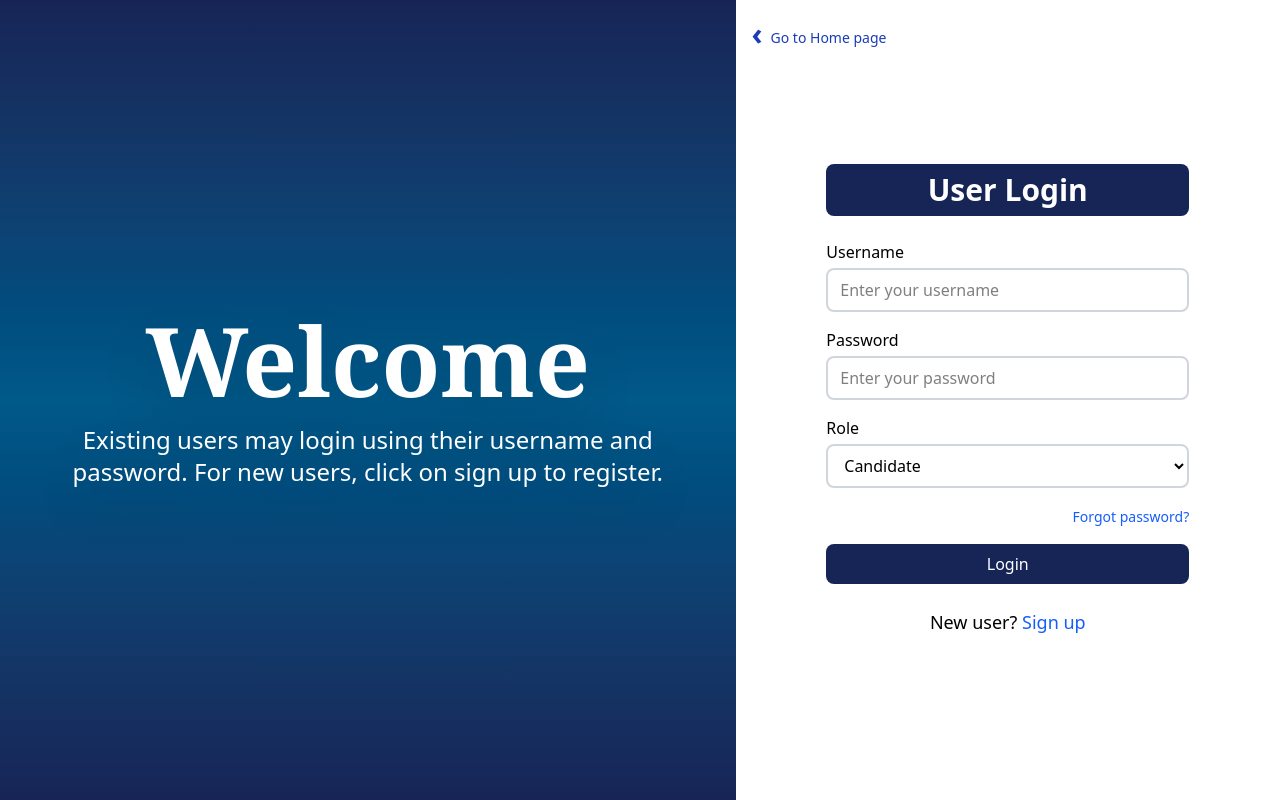
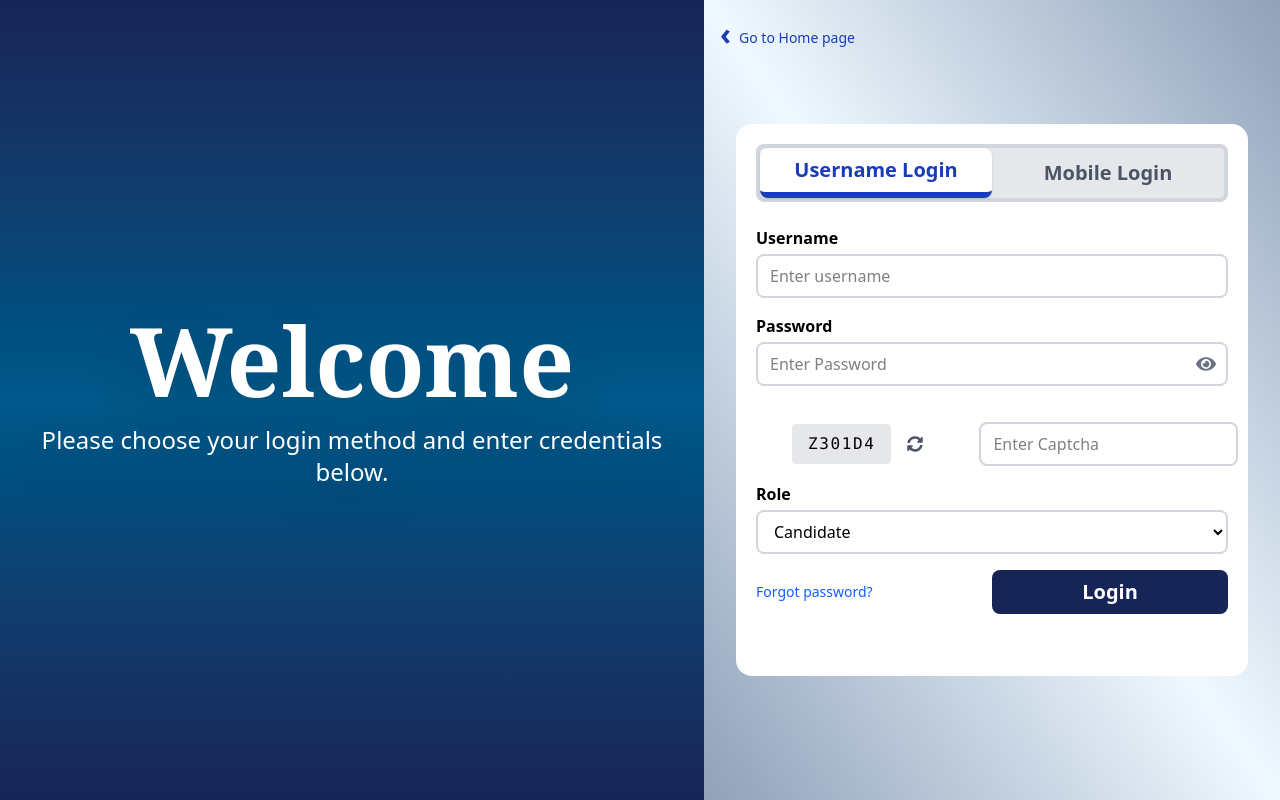
Before and after one commit to WilliamHails/nic-website, a React (Vite) app: page /login in a window 1280 px wide. Built offline with nearby package versions, Linux system fonts and the light colour scheme.

Commit message:
Modified login page

```diff
--- a/src/pages/Login.jsx
+++ b/src/pages/Login.jsx
@@ -1,20 +1,75 @@
 // src/pages/Login.jsx
-import React, { useState } from 'react'
+import React, { useState, useEffect, useRef } from 'react'
 import { useNavigate, Link } from 'react-router-dom'
+import { FaSyncAlt, FaEye, FaEyeSlash } from 'react-icons/fa'
 
 export default function Login() {
+  const navigate = useNavigate()
+
+  const [method, setMethod] = useState('username')
+
   const [role, setRole] = useState('Candidate')
+
+  // Username login state
   const [username, setUsername] = useState('')
   const [password, setPassword] = useState('')
-  const navigate = useNavigate()
+  const [showPwd, setShowPwd] = useState(false)
+  const [captcha, setCaptcha] = useState('')
+  const [captchaInput, setCaptchaInput] = useState('')
 
-  const handleSubmit = e => {
+  // Mobile login state
+  const [mobile, setMobile] = useState('')
+  const [otp, setOtp] = useState('')
+  const [generatedOtp, setGeneratedOtp] = useState(null)
+  const [otpSent, setOtpSent] = useState(false)
+  const [timer, setTimer] = useState(0)
+  const timerRef = useRef(null)
+
+  // This function used for captcha generation
+  const genCaptcha = () => Math.random().toString(36).slice(-6).toUpperCase()
+  useEffect(() => setCaptcha(genCaptcha()), [])
+
+  //timer for the otp part
+  useEffect(() => {
+    if (timer > 0) {
+      timerRef.current = setTimeout(() => setTimer(timer - 1), 1000)
+    }
+    return () => clearTimeout(timerRef.current)
+  }, [timer])
+
+  const handleUsernameLogin = e => {
     e.preventDefault()
-    if (role === 'Department') {
-      navigate('/dashboard/department')
-    } else {
-      alert(`${role} dashboard not implemented yet.`)
+    if (!username.match(/^[A-Za-z0-9]+$/) || username.length < 4) return
+    if (password.length < 8) return
+    if (captchaInput.toUpperCase() !== captcha) {
+      alert('Captcha mismatch')
+      return
     }
+    if (role === 'Department') navigate('/dashboard/department')
+    else alert(`${role} dashboard not implemented yet.`)
+  }
+
+  //This function is for simulating OTP generation
+  const handleSendOtp = () => {
+    if (!mobile.match(/^\d{10}$/)) {
+      alert('Enter valid 10‑digit mobile')
+      return
+    }
+    const code = ('' + Math.floor(100000 + Math.random() * 900000))
+    setGeneratedOtp(code)
+    setOtpSent(true)
+    setTimer(60)
+    alert(`(Debug) OTP sent: ${code}`)
+  }
+
+  const handleVerifyOtp = e => {
+    e.preventDefault()
+    if (otp !== generatedOtp) {
+      alert('Invalid OTP')
+      return
+    }
+    if (role === 'Department') navigate('/dashboard/department')
+    else alert(`${role} dashboard not implemented yet.`)
   }
 
   return (
@@ -24,68 +79,102 @@ export default function Login() {
           Welcome
         </h1>
         <p className="drop-shadow-2xl font-sans font-medium text-white text-2xl">
-          Existing users may login using their username and password. For new users, click on sign up to register.
+          Please choose your login method and enter credentials below.
         </p>
       </div>
 
-      <div className="w-1/2 bg-white flex flex-col items-center justify-center relative">
+      <div className="w-1/2 bg-gradient-to-tr from-slate-400 via-sky-50 to-slate-400 flex flex-col items-center justify-center relative p-8">
 
         <div className="absolute top-4 left-4">
-          <Link to="/" className="flex items-center text-blue-800">
-            <div className="flex">
+          <Link to="/" className="flex items-center text-blue-800 hover:cursor-pointer">
             <span className="text-3xl font-bold">‹</span>
-              <span className="ml-2 mt-1 text-sm content-around pt-1 hover:underline">Go to Home page</span>
-            </div>
+            <span className="ml-2 mt-2 text-sm hover:underline ease-in duration-100">Go to Home page</span>
           </Link>
         </div>
 
+        <div className=" w-lg min-h-3/4 bg-white rounded-2xl p-5">
+          {/* Login type selection */}
+          <div className="flex mb-6 border-4 border-gray-300 bg-gray-200 rounded-lg">
+            {['username','mobile'].map(m => (
+              <button
+                key={m}
+                onClick={() => setMethod(m)}
+                className={`flex-1 py-2 text-xl font-bold text-center ${
+                  method === m
+                    ? 'border-b-6 border-blue-800 bg-white text-blue-800 rounded-r-lg rounded-l-lg shadow'
+                    : 'text-gray-600 hover:text-gray-800 hover:underline cursor-pointer'
+                }`}
+              >
+                {m === 'username' ? 'Username Login' : 'Mobile Login'}
+              </button>
+            ))}
+          </div>
 
-        <div className="w-2/3 max-w-md space-y-6">
-          <h2 className="text-3xl font-bold text-center bg-blue-950 bg-opacity-100 text-white py-2 rounded-lg">
-            User Login
-          </h2>
-
-          <form onSubmit={handleSubmit} className="space-y-4">
+          {/* Username Login Form */}
+          {method === 'username' && (
+            <form onSubmit={handleUsernameLogin} className="space-y-4">
 
               <div>
-              <label htmlFor="username" className="block mb-1 font-medium">
-                Username
-              </label>
+                <label className="block mb-1 font-semibold">Username</label>
                 <input
-                id="username"
-                type="text"
                   value={username}
                   onChange={e => setUsername(e.target.value)}
-                placeholder="Enter your username"
+                  placeholder="Enter username"
                   required
-                className="w-full px-3 py-2 border-2 border-gray-300 rounded-lg focus:outline-none focus:ring-2 focus:ring-blue-500"
+                  className="w-full px-3 py-2 border-2 border-gray-300 hover:border-gray-400 transition rounded-lg focus:outline-none focus:ring-2 focus:ring-blue-500"
+                />
+
+              </div>
+
+
+              <div className="relative">
+                <label className="block mb-1 font-semibold">Password</label>
+                <input
+                  type={showPwd ? 'text' : 'password'}
+                  value={password}
+                  onChange={e => setPassword(e.target.value)}
+                  placeholder="Enter Password"
+                  required
+                  className="w-full px-3 py-2 border-2 border-gray-300 hover:border-gray-400 transition rounded-lg pr-10 focus:outline-none focus:ring-2 focus:ring-blue-500"
+                />
+                <button
+                  type="button"
+                  onClick={() => setShowPwd(v => !v)}
+                  className="absolute right-3 top-10 text-xl text-gray-500 cursor-pointer hover:text-gray-800"
+                >
+                  {showPwd ? <FaEyeSlash /> : <FaEye />}
+                </button>
+
+              </div>
+
+
+              <div className="flex items-center mt-9 space-x-4">
+                <div className="bg-gray-200 px-4 py-2 ml-9 rounded font-mono tracking-widest select-none">
+                  {captcha}
+                </div>
+                <button
+                  type="button"
+                  onClick={() => setCaptcha(genCaptcha())}
+                  className="text-gray-600 hover:text-gray-900 mr-14 cursor-pointer transition"
+                >
+                  <FaSyncAlt />
+                </button>
+                <input
+                  value={captchaInput}
+                  onChange={e => setCaptchaInput(e.target.value)}
+                  placeholder="Enter Captcha"
+                  required
+                  className="flex-1 px-3 py-2 mr-18 border-2 border-gray-300 hover:border-gray-400 transition rounded-lg focus:outline-none focus:ring-2 focus:ring-blue-500"
                 />
               </div>
 
-            <div>
-              <label htmlFor="password" className="block mb-1 font-medium">
-                Password
-              </label>
-              <input
-                id="password"
-                type="password"
-                value={password}
-                onChange={e => setPassword(e.target.value)}
-                placeholder="Enter your password"
-                required
-                className="w-full px-3 py-2 border-2 border-gray-300 rounded-lg focus:outline-none focus:ring-2 focus:ring-blue-500"
-              />
-            </div>
 
               <div>
-              <label htmlFor="role" className="block mb-1 font-medium">
-                Role
-              </label>
+                <label className="block mb-1 font-semibold">Role</label>
                 <select
-                id="role"
                   value={role}
                   onChange={e => setRole(e.target.value)}
-                className="w-full px-3 py-2 border-2 border-gray-300 rounded-lg focus:outline-none focus:ring-2 focus:ring-blue-500"
+                  className="w-full px-3 py-2 border-2 border-gray-300 hover:border-gray-400 transition cursor-pointer rounded-lg focus:outline-none focus:ring-2 focus:ring-blue-500"
                 >
                   <option>Candidate</option>
                   <option>Department</option>
@@ -93,29 +182,87 @@ export default function Login() {
                 </select>
               </div>
 
-            <div className="text-right">
-              <Link
-                to="/forgot-password"
-                className="text-blue-600 hover:underline text-sm"
-              >
+
+              <div className="flex justify-between items-center">
+                <Link to="" className="text-blue-600 hover:underline transition text-sm">
                   Forgot password?
                 </Link>
+                <button
+                  type="submit"
+                  className="bg-blue-950 min-w-59 text-white text-xl font-semibold px-6 py-2 rounded-lg hover:scale-105 ease-in-out duration-300 cursor-pointer"
+                >
+                  Login
+                </button>
               </div>
+            </form>
+          )}
+
+          {/* Mobile Login Form */}
+          {method === 'mobile' && (
+            <form onSubmit={handleVerifyOtp} className="flex flex-col space-y-4">
+
+              <div className="flex gap-2 mt-7 mb-10">
+                <input
+                  value={mobile}
+                  onChange={e => setMobile(e.target.value)}
+                  placeholder="Enter 10-digit mobile"
+                  required
+                  className="flex-1 px-3 py-2 border-2 border-gray-300 hover:border-gray-400 transition rounded-lg focus:outline-none focus:ring-2 focus:ring-blue-500"
+                />
+                <button
+                  type="button"
+                  onClick={handleSendOtp}
+                  disabled={timer > 0}
+                  className={`px-4 py-2 rounded-lg text-white ${
+                    timer > 0 ? 'bg-gray-400 cursor-not-allowed' : 'bg-blue-950 hover:bg-blue-800 cursor-pointer transition'
+                  } transition`}
+                >
+                  {timer > 0 ? `Resend in ${timer}s` : 'Send OTP'}
+                </button>
+              </div>
+
+
+              {otpSent && (
+                <div>
+                  <input
+                    value={otp}
+                    onChange={e => setOtp(e.target.value)}
+                    placeholder="Enter OTP"
+                    required
+                    className="w-full px-3 py-2 mt-1 border-2 border-gray-300 hover:border-gray-400 transition rounded-lg focus:outline-none focus:ring-2 focus:ring-blue-500"
+                  />
+                  <small className="text-xs ml-2 text-gray-500">
+                    6 digit code
+                  </small>
+                </div>
+              )}
+
+
+              <div className="mb-4 mt-14">
+                <label className="block mb-1 font-semibold">Role</label>
+                <select
+                  value={role}
+                  onChange={e => setRole(e.target.value)}
+                  className="w-full px-3 py-2 border-2 border-gray-300 hover:border-gray-400 transition cursor-pointer rounded-lg focus:outline-none focus:ring-2 focus:ring-blue-500"
+                >
+                  <option>Candidate</option>
+                  <option>Department</option>
+                  <option>Admin</option>
+                </select>
+              </div>
+
 
               <button
                 type="submit"
-              className="w-full bg-blue-950 text-white py-2 rounded-lg transition-transform transform hover:scale-105"
+                disabled={!otpSent || otp.length < 4}
+                className={`w-1/2 py-2 rounded-lg self-end font-semibold text-xl text-white ${
+                  !otpSent ? 'bg-gray-400 cursor-not-allowed transition' : 'bg-blue-950 cursor-pointer hover:scale-105 duration-300 ease-in-out'
+                } transition`}
               >
-              Login
+                Verify & Login
               </button>
             </form>
-
-          <p className="text-center text-lg">
-            New user?{' '}
-            <Link to="/register" className="text-blue-600 hover:underline">
-              Sign up
-            </Link>
-          </p>
+          )}
         </div>
       </div>
     </div>
```
Also changed, not shown: src/pages/Register.jsx (+5 -5 lines). Lines whose indentation alone changed are shown as unchanged.
